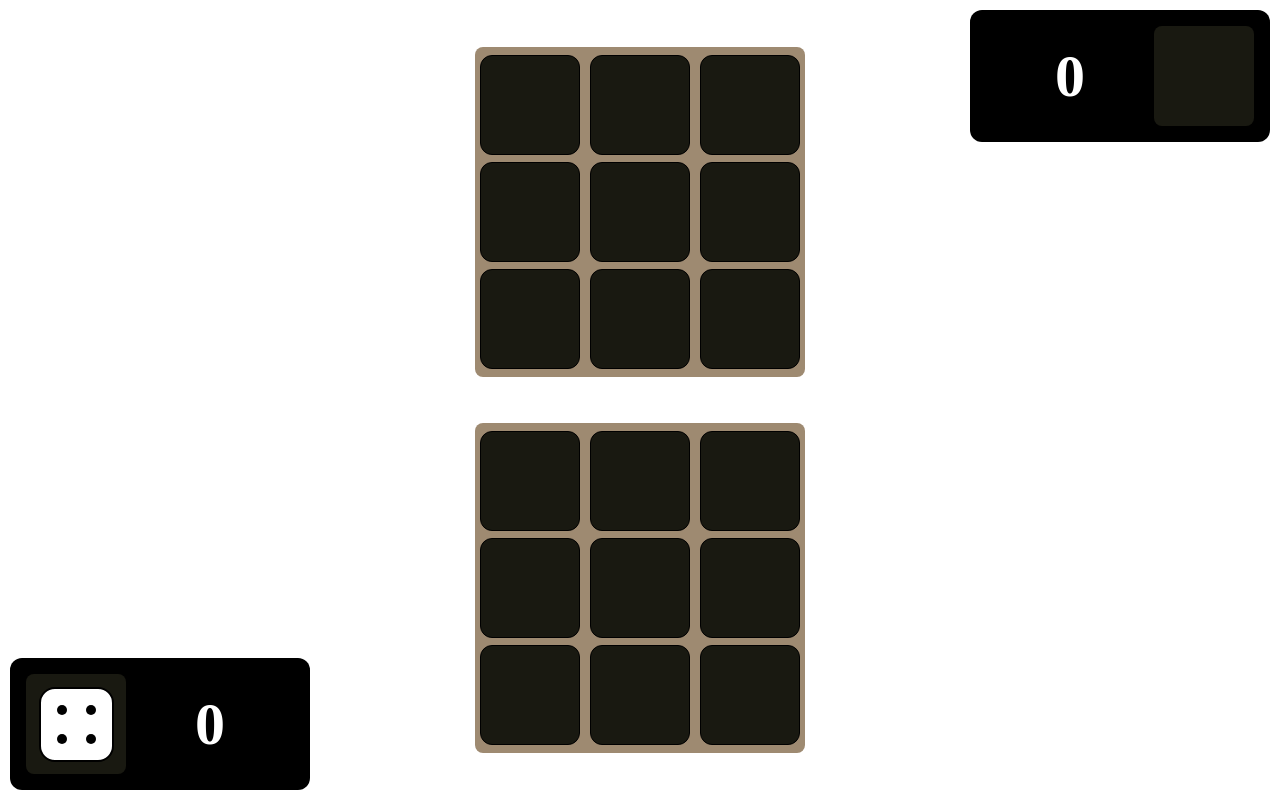
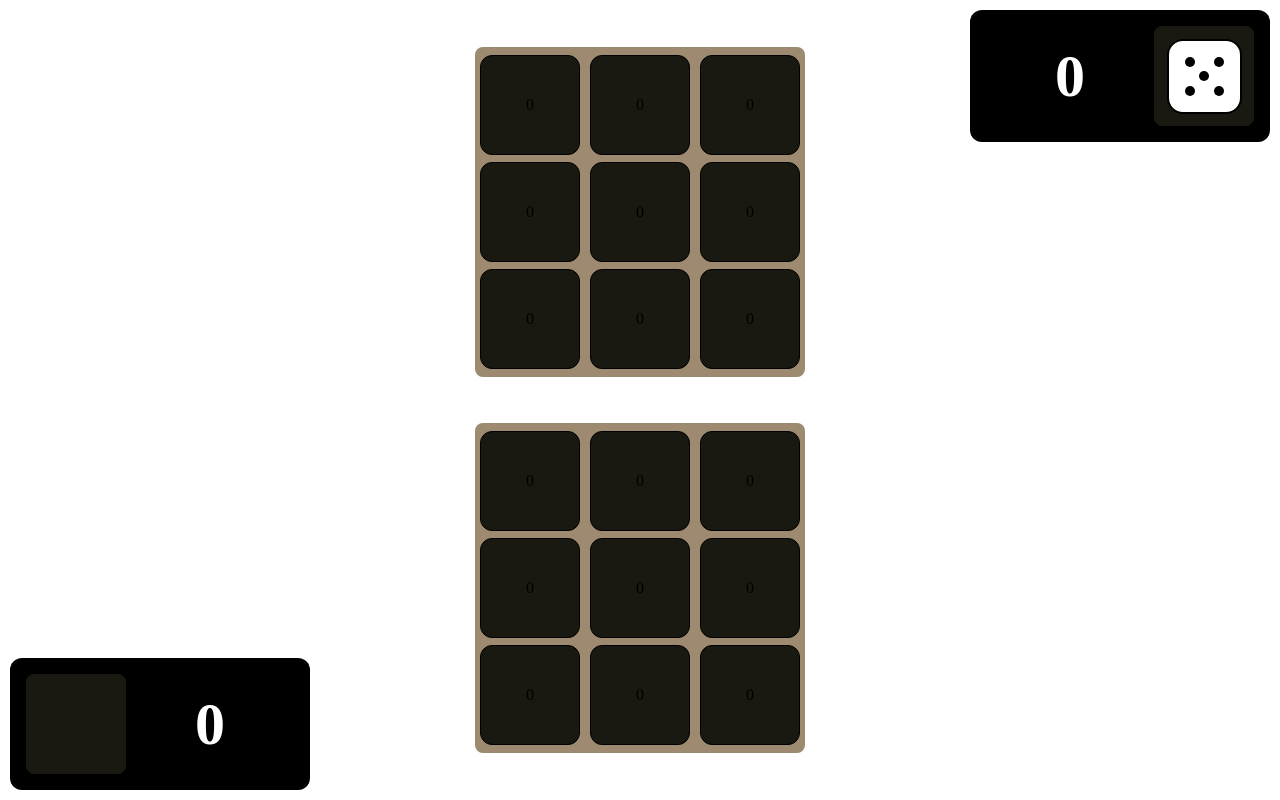
Before and after one commit to AlexanderSerhiienko/lamb-cult-dice, a React (Create React App) app: page / in a window 1280 px wide. Built offline with nearby package versions, Linux system fonts and the light colour scheme.

Commit message:
refactor and fixes to logic

```diff
--- a/src/components/Board/index.tsx
+++ b/src/components/Board/index.tsx
@@ -1,21 +1,21 @@
-import { FC } from 'react'
-import { ColumnsFieldType, HandleMakeMoveType, MoveProps } from '../../utils'
-import { Column } from '../Column'
-import { Dice } from '../Dice'
+import { FC } from "react";
+import { ColumnsFieldType, HandleMakeMoveType, MoveProps } from "../../utils";
+import { Column } from "../Column";
+import { Dice } from "../Dice";
 import {
   BoardWrapper,
   ColumnsFieldWrapper,
   PlayerInfoWrapper,
   Score,
   ThrownDiceWrapper,
-} from './styled'
+} from "./styled";
 
 interface BoardProps {
-  mine?: boolean
-  columns?: ColumnsFieldType
-  handleMakeMove?: HandleMakeMoveType
-  move: MoveProps
-  score: number
+  mine?: boolean;
+  columns?: ColumnsFieldType;
+  handleMakeMove: HandleMakeMoveType;
+  move: MoveProps;
+  score: number;
 }
 
 export const Board: FC<BoardProps> = ({
@@ -29,7 +29,7 @@ export const Board: FC<BoardProps> = ({
     <BoardWrapper>
       <PlayerInfoWrapper mine={mine}>
         <ThrownDiceWrapper>
-          {move.mine === !!mine && <Dice quantity={move.thrownDice} />}
+          {move.isMyTurn === !!mine && <Dice quantity={move.thrownDice} />}
         </ThrownDiceWrapper>
         <Score>{score}</Score>
       </PlayerInfoWrapper>
@@ -37,7 +37,7 @@ export const Board: FC<BoardProps> = ({
       <ColumnsFieldWrapper>
         {columns?.map((column, i) => (
           <Column
-            handleMakeMove={move.mine === !!mine ? handleMakeMove : undefined}
+            handleMakeMove={handleMakeMove}
             key={i}
             numberOfColumn={i}
             column={column}
@@ -46,5 +46,5 @@ export const Board: FC<BoardProps> = ({
         ))}
       </ColumnsFieldWrapper>
     </BoardWrapper>
-  )
-}
+  );
+};
--- a/src/components/Column/index.tsx
+++ b/src/components/Column/index.tsx
@@ -1,13 +1,13 @@
-import { FC } from 'react'
-import { ColumnType, HandleMakeMoveType } from '../../utils'
-import { Dice } from '../Dice'
-import { Cell, ColumnWrapper } from './styled'
+import { FC } from "react";
+import { ColumnType, HandleMakeMoveType } from "../../utils";
+import { Dice } from "../Dice";
+import { Cell, ColumnWrapper } from "./styled";
 
 interface ColumnProps {
-  column: ColumnType
-  mine?: boolean
-  numberOfColumn: number
-  handleMakeMove?: HandleMakeMoveType
+  column: ColumnType;
+  mine?: boolean;
+  numberOfColumn: number;
+  handleMakeMove: HandleMakeMoveType;
 }
 
 export const Column: FC<ColumnProps> = ({
@@ -18,14 +18,11 @@ export const Column: FC<ColumnProps> = ({
 }) => {
   return (
     <ColumnWrapper
-      mine={mine}
-      onClick={() =>
-        handleMakeMove && handleMakeMove(!!mine, numberOfColumn, 5)
-      }
+      onClick={() => handleMakeMove(!!mine, numberOfColumn)}
     >
       {column.map((cell, i) => (
         <Cell key={i}>{cell && <Dice quantity={cell} />}</Cell>
       ))}
     </ColumnWrapper>
-  )
-}
+  );
+};
--- a/src/components/Column/styled.ts
+++ b/src/components/Column/styled.ts
@@ -1,6 +1,6 @@
-import styled, { css } from 'styled-components'
+import styled from "styled-components";
 
-export const ColumnWrapper = styled.div<{ mine?: boolean }>`
+export const ColumnWrapper = styled.div`
   height: 100%;
   display: flex;
   flex-direction: column;
@@ -8,15 +8,12 @@ export const ColumnWrapper = styled.div<{ mine?: boolean }>`
   border: 5px solid transparent;
   transition: 0.3s;
   border-radius: 8px;
-  ${({ mine }) =>
-    mine &&
-    css`
-      &:hover {
-        border: 5px solid red;
-        background: red;
-      }
-    `}
-`
+
+  &:hover {
+    border: 5px solid red;
+    background: red;
+  }
+`;
 
 export const Cell = styled.div`
   height: 100px;
@@ -27,4 +24,4 @@ export const Cell = styled.div`
   justify-content: center;
   background: #191911;
   border-radius: 12px;
-`
+`;
--- a/src/components/Playground/index.tsx
+++ b/src/components/Playground/index.tsx
@@ -1,11 +1,11 @@
-import { FC } from 'react'
-import { MakeMoveHook } from '../../hooks/MakeMoveHook'
-import { Board } from '../Board'
-import { PlaygroundWrapper } from './style'
+import { FC } from "react";
+import { useMakeMove } from "../../hooks";
+import { Board } from "../Board";
+import { PlaygroundWrapper } from "./style";
 
 export const Playground: FC = () => {
   const [handleMakeMove, myColumns, rivalColumns, myScore, rivalScore, move] =
-    MakeMoveHook()
+    useMakeMove();
 
   return (
     <PlaygroundWrapper>
@@ -23,5 +23,5 @@ export const Playground: FC = () => {
         score={myScore}
       />
     </PlaygroundWrapper>
-  )
-}
+  );
+};
--- a/src/hooks/MakeMoveHook.ts
+++ /dev/null
@@ -1,91 +0,0 @@
-import { useState } from 'react'
-import {
-  ColumnsFieldType,
-  ColumnType,
-  generateRandomDice,
-  MakeMoveHookReturnType,
-} from '../utils'
-
-const emptyCells = [
-  [null, null, null],
-  [null, null, null],
-  [null, null, null],
-]
-
-const getEmptyIndex = (column: ColumnType, mine?: boolean) =>
-  mine
-    ? column.findIndex((cell) => !cell)
-    : // @ts-ignore
-      column.findLastIndex((cell) => !cell)
-
-export const MakeMoveHook = (): MakeMoveHookReturnType => {
-  const [myColumns, setMyColumns] = useState<ColumnsFieldType>(emptyCells)
-  const [rivalColumns, setRivalColumns] = useState<ColumnsFieldType>(emptyCells)
-
-  const [move, setMove] = useState({
-    mine: Math.random() < 0.5,
-    thrownDice: generateRandomDice(),
-  })
-
-  const getScore = (mine?: boolean) => {
-    const columns = mine ? myColumns : rivalColumns
-    return columns.reduce((acc, column) => {
-      let multiplyBy = 1
-      const numbersSet = new Set()
-      const columnSum = column.reduce((partialSum, cell) => {
-        if (!cell) return partialSum
-        if (numbersSet.has(cell)) multiplyBy++
-        else numbersSet.add(cell)
-
-        return partialSum! + cell
-      }, 0)
-      return columnSum! * multiplyBy + acc
-    }, 0)
-  }
-
-  const myScore = getScore(true)
-  const rivalScore = getScore(false)
-
-  const handleMakeMove = (
-    mine: boolean,
-    columnNumber: number,
-    quantity: number = 5
-  ) => {
-    const mySetter = mine ? setMyColumns : setRivalColumns
-    const rivalSetter = mine ? setRivalColumns : setMyColumns
-    const myGetter = mine ? myColumns : rivalColumns
-    const rivalGetter = mine ? rivalColumns : myColumns
-
-    const indexOfEmpty = getEmptyIndex(myGetter[columnNumber], mine)
-    if (
-      indexOfEmpty === -1
-      // || myGetter[columnNumber].length === 3 todo: need to improve
-    )
-      return
-
-    setMove((prev) => ({ mine: !prev.mine, thrownDice: generateRandomDice() }))
-
-    mySetter((prev) =>
-      prev.map((col, i) =>
-        i !== columnNumber
-          ? col
-          : [
-              ...col.slice(0, indexOfEmpty),
-              move.thrownDice,
-              ...col.slice(indexOfEmpty + 1),
-            ]
-      )
-    )
-
-    if (!rivalGetter[columnNumber].find((cell) => cell === move.thrownDice))
-      return
-    rivalSetter((prev) =>
-      prev.map((col, i) =>
-        i !== columnNumber
-          ? col
-          : col.map((cell) => (cell === move.thrownDice ? null : cell))
-      )
-    )
-  }
-  return [handleMakeMove, myColumns, rivalColumns, myScore, rivalScore, move]
-}
--- /dev/null
+++ b/src/hooks/index.ts
@@ -0,0 +1 @@
+export * from "./useMakeMove";
--- /dev/null
+++ b/src/hooks/useMakeMove.ts
@@ -0,0 +1,107 @@
+import { useState } from "react";
+import {
+  ColumnsFieldType,
+  ColumnType,
+  generateRandomDice,
+  MakeMoveReturnType,
+} from "../utils";
+
+const emptyCells = [
+  [0, 0, 0],
+  [0, 0, 0],
+  [0, 0, 0],
+];
+
+// if it is our turn, we put dice on the top of the column
+// while on opponent board, it should be bottom of the column
+const getEmptyIndexOfColumn = (column: ColumnType, isMyTurn?: boolean) =>
+  isMyTurn
+    ? column.findIndex((cell) => !cell)
+    : // @ts-ignore
+      column.findLastIndex((cell) => !cell);
+
+export const useMakeMove = (): MakeMoveReturnType => {
+  const myColumnsState = useState<ColumnsFieldType>(emptyCells);
+  const rivalColumnsState = useState<ColumnsFieldType>(emptyCells);
+
+  const [move, setMove] = useState({
+    isMyTurn: Math.random() < 0.5,
+    thrownDice: generateRandomDice(),
+  });
+
+  const getScore = (mine?: boolean) => {
+    const state = mine ? myColumnsState : rivalColumnsState;
+    const columns = state[0];
+
+    return columns.reduce((acc, column) => {
+      // multiplyBy is used to multiply the score if there are duplicates of dices
+      let multiplyBy = 1;
+      const numbersSet = new Set();
+      const columnSum = column.reduce((partialSum, cell) => {
+        if (!cell) return partialSum;
+        if (numbersSet.has(cell)) multiplyBy++;
+        else numbersSet.add(cell);
+        return partialSum + cell;
+      }, 0);
+      return columnSum * multiplyBy + acc;
+    }, 0);
+  };
+
+  const myScore = getScore(true);
+  const rivalScore = getScore(false);
+
+  const handleMakeMove = (isMyTurn: boolean, columnNumber: number) => {
+    // don't want to allow to make move if it's not our turn
+    if (move.isMyTurn !== !!isMyTurn) return;
+
+    // extract the state and setter for the current player and the opponent
+    const [myGetter, mySetter] = isMyTurn ? myColumnsState : rivalColumnsState;
+    const [rivalGetter, rivalSetter] = isMyTurn
+      ? rivalColumnsState
+      : myColumnsState;
+
+    const indexOfEmpty = getEmptyIndexOfColumn(
+      myGetter[columnNumber],
+      isMyTurn
+    );
+    // if there is no empty cell, then game is over and the winner is the one with higher score
+    if (indexOfEmpty === -1) return;
+
+    // we put dice in the nearest top index of the column
+    mySetter((prev) =>
+      prev.map((col, i) =>
+        i !== columnNumber
+          ? col
+          : [
+              ...col.slice(0, indexOfEmpty),
+              move.thrownDice,
+              ...col.slice(indexOfEmpty + 1),
+            ]
+      )
+    );
+
+    // if there is same dice on parallel opponent column, we remove it
+    if (rivalGetter[columnNumber].find((cell) => cell === move.thrownDice))
+      rivalSetter((prev) =>
+        prev.map((col, i) =>
+          i !== columnNumber
+            ? col
+            : col.map((cell) => (cell === move.thrownDice ? 0 : cell))
+        )
+      );
+
+    // in the end of turn, we generate new dice and change the turn
+    setMove((prev) => ({
+      isMyTurn: !prev.isMyTurn,
+      thrownDice: generateRandomDice(),
+    }));
+  };
+  return [
+    handleMakeMove,
+    myColumnsState[0],
+    rivalColumnsState[0],
+    myScore,
+    rivalScore,
+    move,
+  ];
+};
--- a/src/utils/types.ts
+++ b/src/utils/types.ts
@@ -1,23 +1,19 @@
-export type ColumnType = (number | null)[]
+export type ColumnType = number[];
 
-export type ColumnsFieldType = ColumnType[]
+export type ColumnsFieldType = ColumnType[];
 
-export type HandleMakeMoveType = (
-  mine: boolean,
-  columnNumber: number,
-  quantity: number
-) => void
+export type HandleMakeMoveType = (mine: boolean, columnNumber: number) => void;
 
 export interface MoveProps {
-  mine: boolean
-  thrownDice: number
+  isMyTurn: boolean;
+  thrownDice: number;
 }
 
-export type MakeMoveHookReturnType = [
+export type MakeMoveReturnType = [
   HandleMakeMoveType,
   ColumnsFieldType,
   ColumnsFieldType,
   number,
   number,
   MoveProps
-]
+];
```
